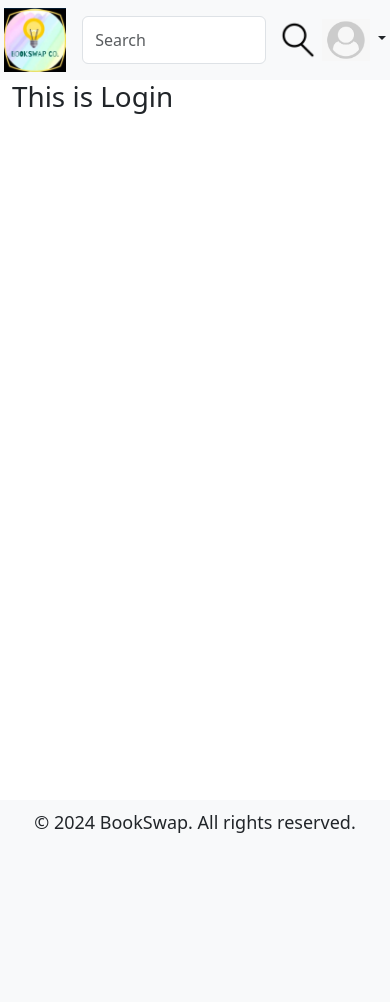
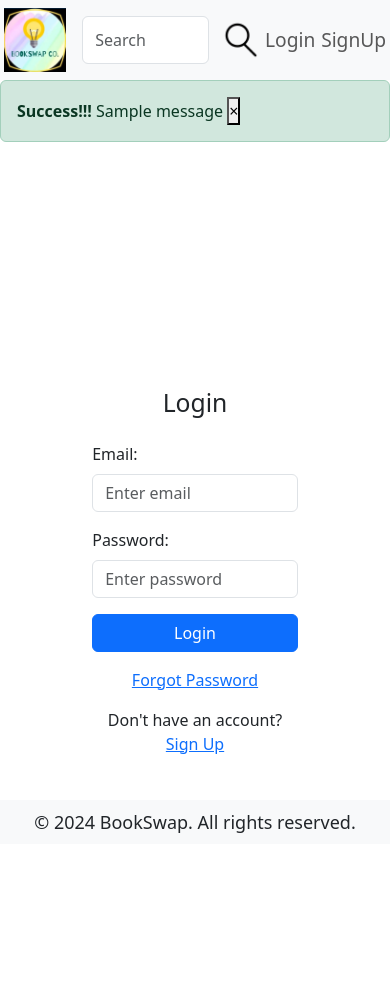
Before and after one commit to Aryan-Git-Hub/bookswap_co, a Django app: page /accounts/login/ in a window 390 px wide. Before the commit the page ends 833 px from the top, so only its background shows below. Run offline with Django 5.2, Linux system fonts and the light colour scheme; tables that the repository leaves empty hold one stand-in row (values such as "Sample post"); one stand-in notice (Sample message) is shown; some libraries are stand-ins or nearby versions.

Commit message:
signup form

```diff
--- a/accounts/models.py
+++ b/accounts/models.py
@@ -69,10 +69,10 @@ class CustomUser(AbstractUser):
         ("West Bengal",'West Bengal'),
         )
     username = models.CharField(max_length=50, unique=False)
-    email = models.EmailField(max_length=255, unique=True)
+    email = models.EmailField(max_length=150, unique=True)
     photo = models.ImageField(upload_to='user_photos', default='default_user_photo.png')
     mobile = models.CharField(max_length=10, default=1234567890)
-    gender = models.CharField(max_length=50, default="Male")
+    gender = models.CharField(max_length=50, default="M")
     dilevery_address = models.TextField(blank=True)
     pincode = models.CharField(max_length=6, default=123456)
     landmark = models.CharField(max_length=500, blank=True)
--- a/accounts/views.py
+++ b/accounts/views.py
@@ -1,9 +1,11 @@
 from django.shortcuts import render
+# for authentication
+from django.contrib.auth.decorators import login_required
+from accounts.forms import SignupForm
 # for OTP
 from django.core.mail import send_mail
 import random
 from django.conf import settings
-
 
 # Send Email Function
 def sendEmail(to, subject, message):
@@ -19,9 +21,27 @@ def sendEmail(to, subject, message):
     return True
 
 
-# making custom decorator function
 def signup(request):
-    return render(request, "accounts/signup.html")
+    if request.method=='POST':
+        fm = SignupForm(request.POST)
+        print(fm)
+        if fm.is_valid():
+            email = fm.cleaned_data['email']
+            password = fm.cleaned_data['password']
+            confirm_password = fm.cleaned_data['confirm_password']
+            if password==confirm_password:
+                # Generate OTP
+                otp = random.randint(100000, 999999)
+                # Send Email
+                subject = 'Your OTP for Account Verification'
+                message = f'Your OTP is {otp}'
+                sendEmail(email, subject, message)
+                return render(request, "accounts/verify.html", {'email': email, 'otp': otp})
+            else:
+                return render(request, "accounts/signup.html", {'form': fm, 'error': 'Password and Confirm Password not matched!'})
+    else:
+        fm = SignupForm()
+    return render(request, "accounts/signup.html", {'form': fm})
 
 def login(request):
     return render(request, "accounts/login.html")
--- a/templates/accounts/login.html
+++ b/templates/accounts/login.html
@@ -1,6 +1,48 @@
 {% extends "base.html" %}
+
 {% block content %}
-    <div class="container">
-        <h1>This is Login</h1>
-    </div>
+{% for message in messages %}
+{% if message.tags == "warning" %}
+<div class="alert alert-warning alert-dismissible fade show custom-alert" role="alert">
+  {{message}}
+  <button type="button" class="close" data-dismiss="alert" aria-label="Close">
+    <span aria-hidden="true">&times;</span>
+  </button>
+</div>
+{% elif message.tags == "success" %}
+<div class="alert alert-success alert-dismissible fade show custom-alert" role="alert">
+  <strong>Success!!!</strong> {{message}}
+  <button type="button" class="close" data-dismiss="alert" aria-label="Close">
+    <span aria-hidden="true">&times;</span>
+  </button>
+</div>
+{% elif message.tags == "error" %}
+<div class="alert alert-danger alert-dismissible fade show custom-alert" role="alert">
+  <strong>{{message}}</strong>
+  <button type="button" class="close" data-dismiss="alert" aria-label="Close">
+    <span aria-hidden="true">&times;</span>
+  </button>
+</div>
+{% endif %}
+{% endfor %}
+<div class="container d-flex justify-content-center align-items-center min-vh-100">
+  <div class="col-md-6 d-flex flex-column justify-content-center align-items-center">
+      <h2 class="text-center mb-4">Login</h2>
+      <form id="login-form" method="POST"> {% csrf_token %}
+          <div class="mb-3">
+              <label for="email" class="form-label">Email:</label>
+              <input type="email" class="form-control" id="email" placeholder="Enter email" name="email" required>
+          </div>
+          <div class="mb-3">
+              <label for="password" class="form-label">Password:</label>
+              <input type="password" class="form-control" id="password" placeholder="Enter password" name="password" required>
+          </div>
+          <div class="d-grid gap-2">
+              <button type="submit" class="btn btn-primary">Login</button>
+          </div>
+          <p class="text-center mt-3"><a href="/accounts/forgot_pass/">Forgot Password</a></p>
+          <p class="text-center mt-3">Don't have an account? <a href="{% url "signup" %}">Sign Up</a></p>
+      </form>
+  </div>
+</div>
 {% endblock content %}
--- a/templates/header.html
+++ b/templates/header.html
@@ -1,6 +1,6 @@
 {% load static %}
 <link rel="stylesheet" href="{% static "css/header.css" %}">
-<nav class="navbar bg-body-tertiary">
+<nav class="navbar bg-body-tertiary position-sticky top-0">
     <div class="custom_container">
         <a class="navbar-brand" href="{% url 'home' %}">
         <img src="{% static "images/logo.jpeg" %}" alt="Bootstrap" id="logo">
@@ -10,16 +10,23 @@
                 <input class="form-control me-2" type="search" placeholder="Search" aria-label="Search">
                 <img src="{% static "images/search_logo.png" %}" alt="" id="search_logo">
             </form>
+            {% if request.user.is_authenticated %}
             <div class="dropdown">
                 <a href="#"  class="nav-link dropdown-toggle" id="dropdownMenuButton" data-bs-toggle="dropdown" aria-expanded="false">
                     <img class="profile-pic" src="{% static "images/default_user_photo.png" %}" >
                 </a>
                 <ul class="dropdown-menu dropdown-menu-end">
-                  <li><a class="dropdown-item" href="#">Action</a></li>
-                  <li><a class="dropdown-item" href="#">Another action</a></li>
-                  <li><a class="dropdown-item" href="#">Something else here</a></li>
+                    <li><a class="dropdown-item" href="#">Action</a></li>
+                    <li><a class="dropdown-item" href="#">Another action</a></li>
+                    <li><a class="dropdown-item" href="#">Something else here</a></li>
                 </ul>
-              </div>
+            </div>
+            {% else %}
+            <div class="navbar-nav" style="display: flex; flex-direction: row; gap: 1.5vw; font-size: 1.2rem;">
+                <a class="nav-link" href="{% url "login" %}">Login</a>
+                <a class="nav-link" href="{% url "signup" %}">SignUp</a>
+            </div>
+            {% endif %}
         </div>
     </div>
 </nav>
```
Also changed, not shown: accounts/forms.py (+14 -5 lines), templates/accounts/forgot_pass.html (added, +70 -0 lines), templates/accounts/otp.html (added, +30 -0 lines), templates/accounts/signup.html (+27 -3 lines), templates/accounts/user_profile.html (added, +87 -0 lines), accounts/migrations/0002_alter_customuser_gender.py (added), accounts/migrations/0003_alter_customuser_email.py (added), db.sqlite3, static/css/header.css (indentation only).
